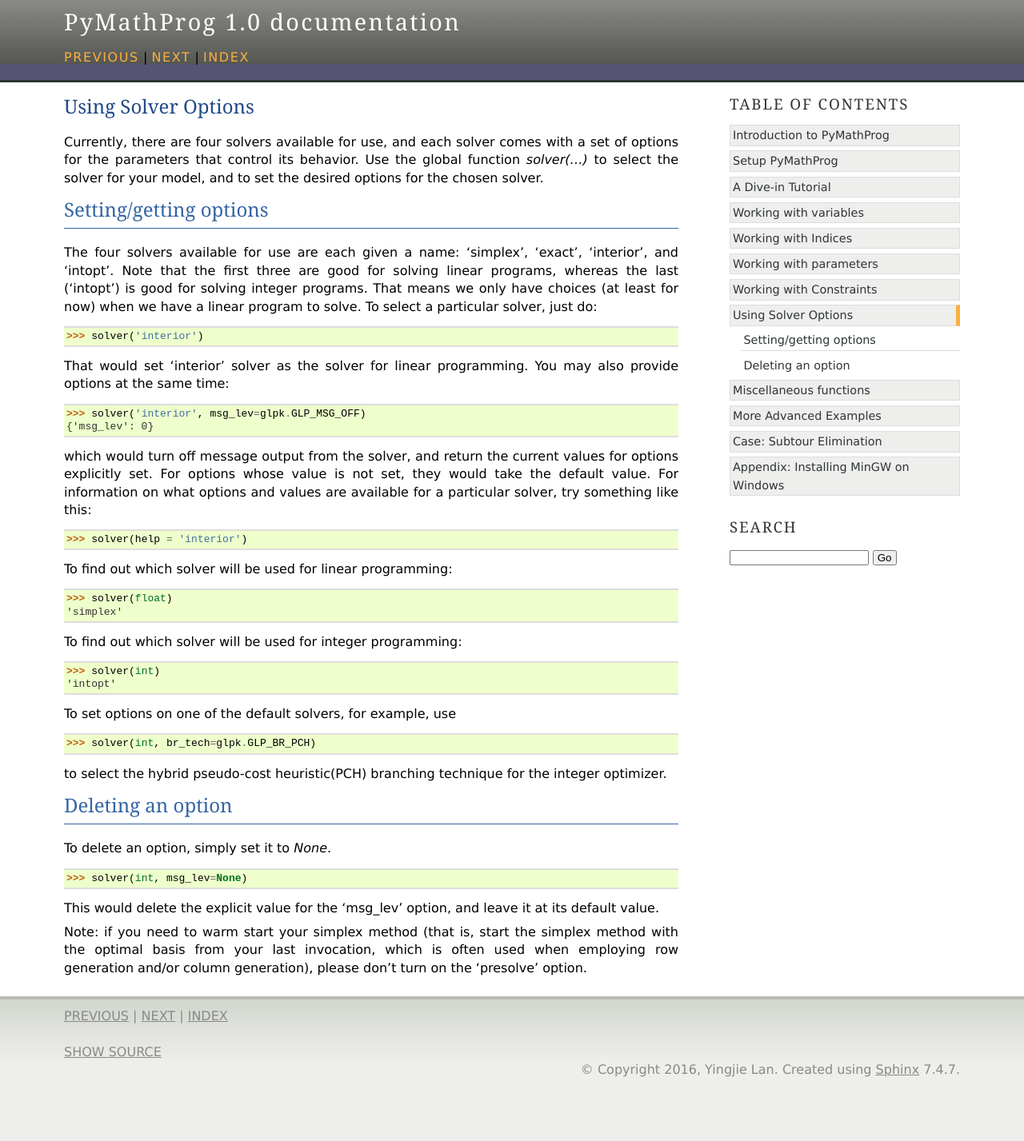
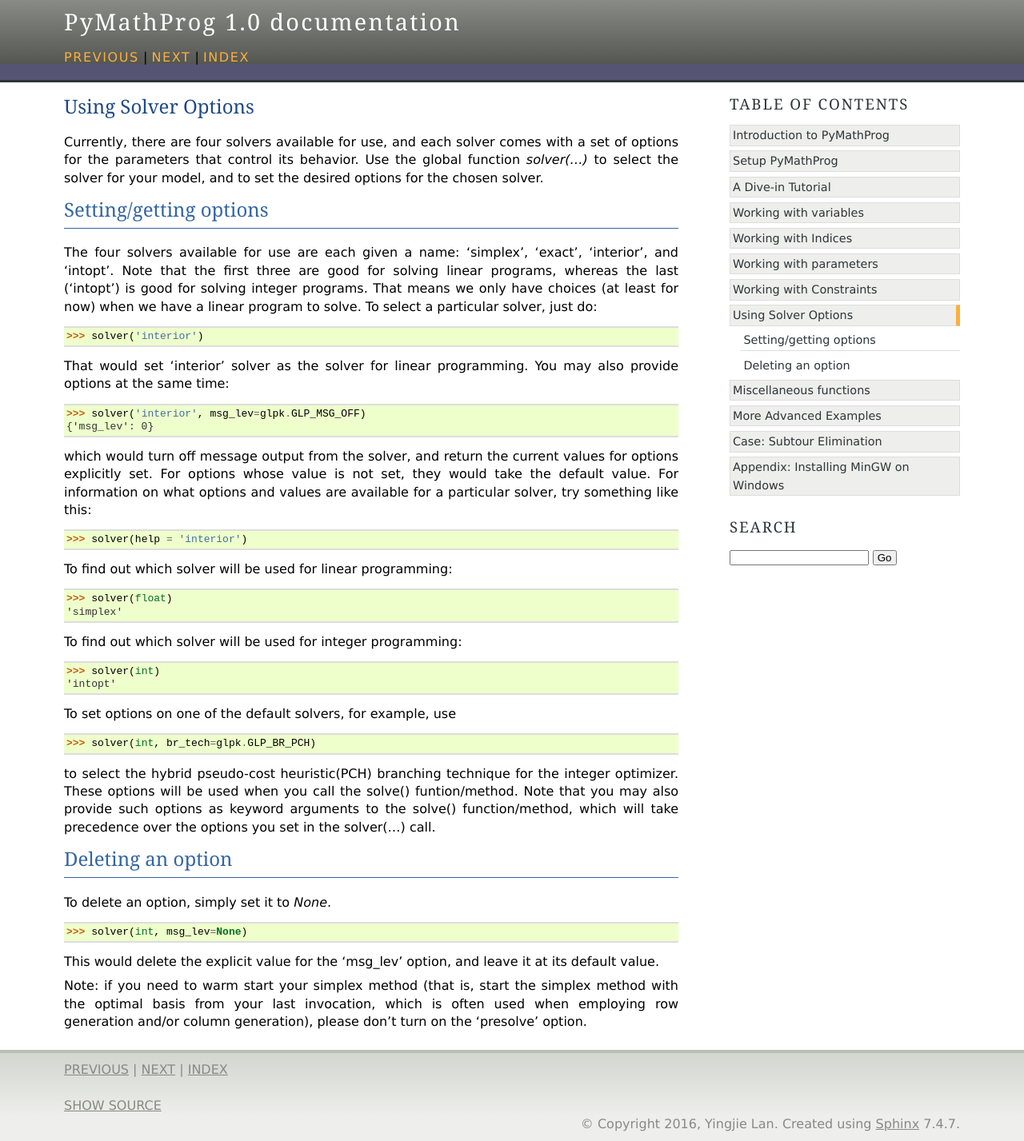
Before and after one commit to langit/pymprog, a Sphinx documentation site: the page built from docs/solvopt.rst, in a window 1280 px wide. Shown: the whole page at 80% size. Built offline with Sphinx 7.4.7, drawn with Linux system fonts in a browser that asks for light colours; before the commit the page ends 1360 px from its top, so only the background shows below that.

Commit message:
doc for solver options in solve(...)

```diff
--- a/docs/solvopt.rst
+++ b/docs/solvopt.rst
@@ -56,7 +56,11 @@
 
 to select the hybrid pseudo-cost heuristic(PCH)
 branching technique for the integer optimizer.
-
+These options will be used when you call the solve()
+funtion/method. Note that you may also provide such
+options as keyword arguments to the solve() function/method,
+which will take precedence over the options you set in
+the solver(...) call.
 
 
 .. _delopts:
```
